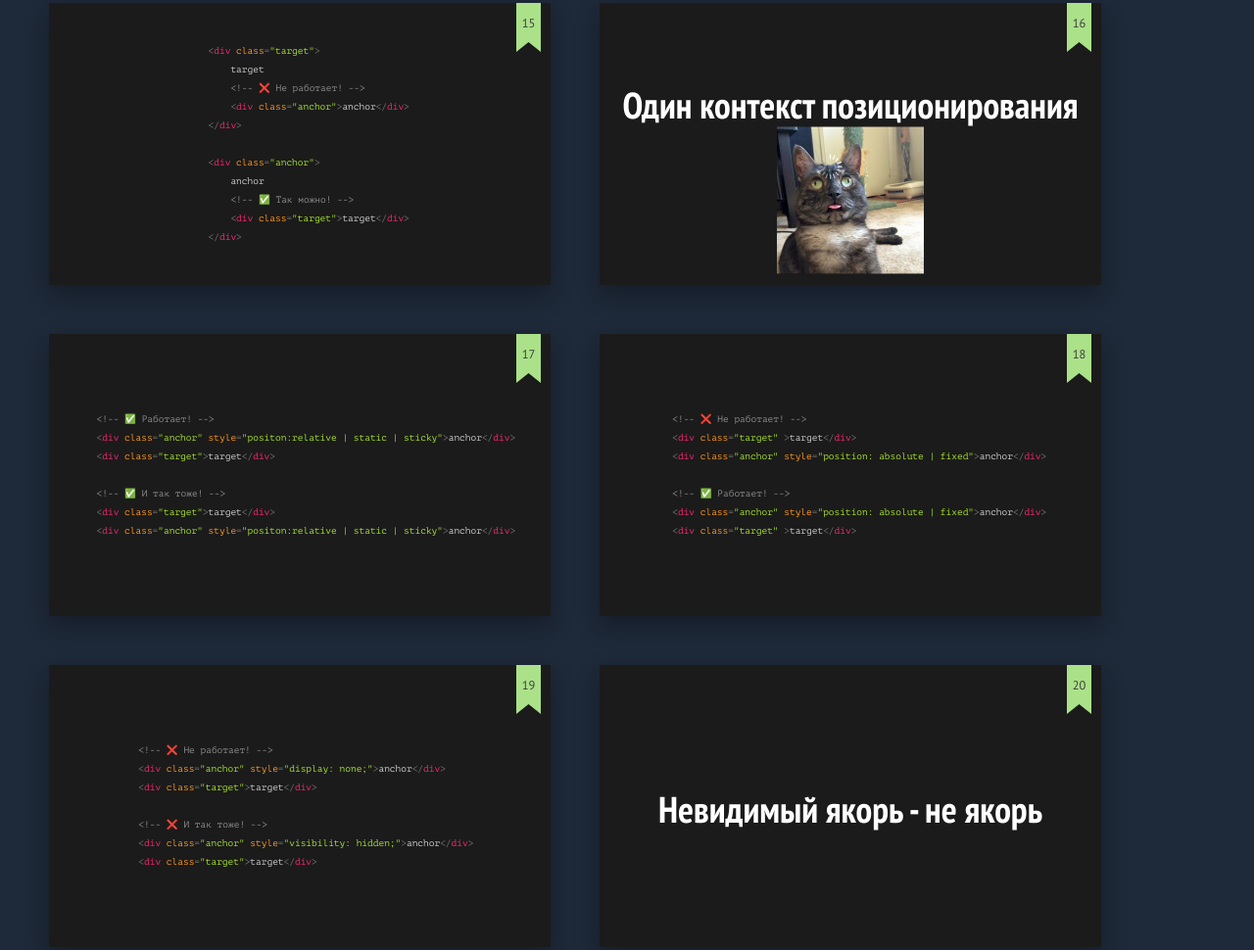
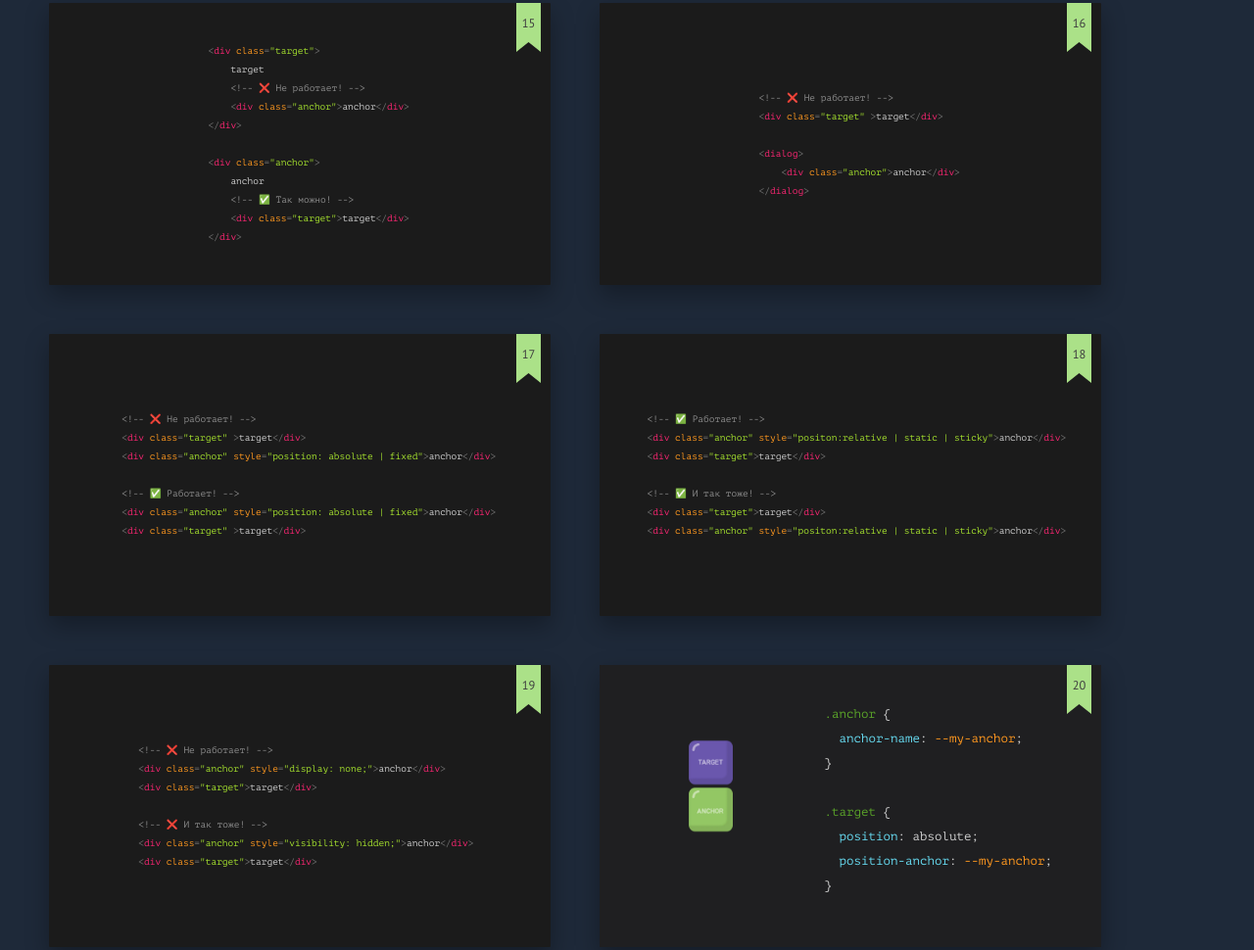
Before and after one commit to ArnaBlack/reports, a plain HTML site: page reports/anchor-position/index.html in a window 1280 px wide. Shown: the part 2537-3507 px from the top of the page at 98% size. Drawn offline with Linux system fonts and the light colour scheme.

Commit message:
add top layer info

```diff
--- a/reports/anchor-position/index.html
+++ b/reports/anchor-position/index.html
@@ -181,26 +181,16 @@
         </pre>
 	</section>
 
-	<!-- 15 -->
-	<section class="slide">
-		<h2 class="shout" style="top: 35%;">Один контекст позиционирования</h2>
-
-		<figure class="place center" style="width: 300px; height: 300px;top: 70%;">
-			<img class="cover" width="512" height="512" src="./pictures/cat-loading.webp" alt="" />
-		</figure>
-	</section>
-
 	<!-- 12 -->
 	<section class="slide">
 		<pre class="place big html text-19">
           <code>
-			&lt;!-- ✅ Работает! --&gt;
-			&lt;div class="anchor" style="positon:relative | static | sticky"&gt;anchor&lt;/div&gt; <br/>
-			&lt;div class="target">target&lt;/div&gt;<br />
+			&lt;!-- ❌ Не работает! --&gt;
+			&lt;div class="target" &gt;target&lt;/div&gt; <br/>
 
-			&lt;!-- ✅ И так тоже! --&gt;
-			&lt;div class="target">target&lt;/div&gt;
-			&lt;div class="anchor" style="positon:relative | static | sticky"&gt;anchor&lt;/div&gt; <br/>
+			&lt;dialog&gt;
+				&lt;div class="anchor">anchor&lt;/div&gt;<br/>
+			&lt;/dialog&gt;
           </code>
         </pre>
 	</section>
@@ -224,6 +214,21 @@
 	<section class="slide">
 		<pre class="place big html text-19">
           <code>
+			&lt;!-- ✅ Работает! --&gt;
+			&lt;div class="anchor" style="positon:relative | static | sticky"&gt;anchor&lt;/div&gt; <br/>
+			&lt;div class="target">target&lt;/div&gt;<br />
+
+			&lt;!-- ✅ И так тоже! --&gt;
+			&lt;div class="target">target&lt;/div&gt;
+			&lt;div class="anchor" style="positon:relative | static | sticky"&gt;anchor&lt;/div&gt; <br/>
+          </code>
+        </pre>
+	</section>
+
+	<!-- 12 -->
+	<section class="slide">
+		<pre class="place big html text-19">
+          <code>
 			&lt;!-- ❌ Не работает! --&gt;
 			&lt;div class="anchor" style="display: none;"&gt;anchor&lt;/div&gt; <br/>
 			&lt;div class="target">target&lt;/div&gt;<br/>
@@ -235,10 +240,6 @@
         </pre>
 	</section>
 
-	<!-- 15 -->
-	<section class="slide">
-		<h2 class="shout">Невидимый якорь - не якорь</h2>
-	</section>
 
 	<!-- 13 -->
 	<section class="slide">
```
